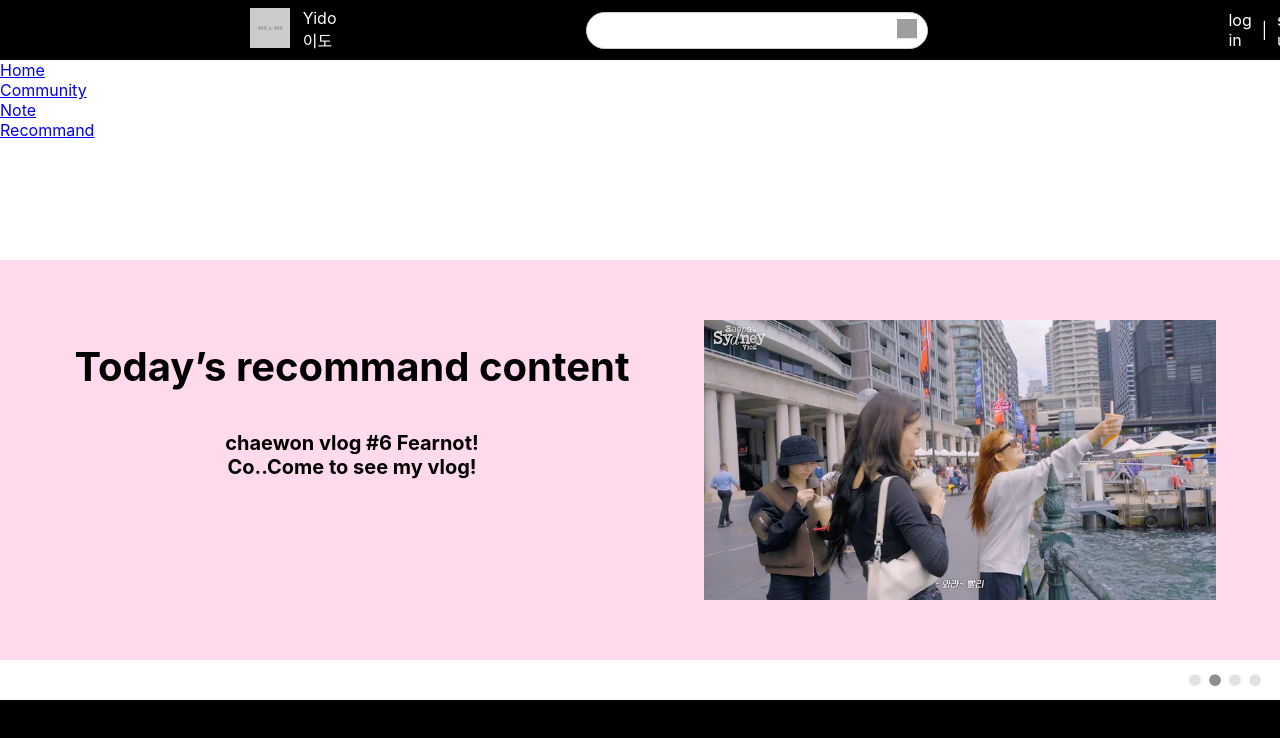
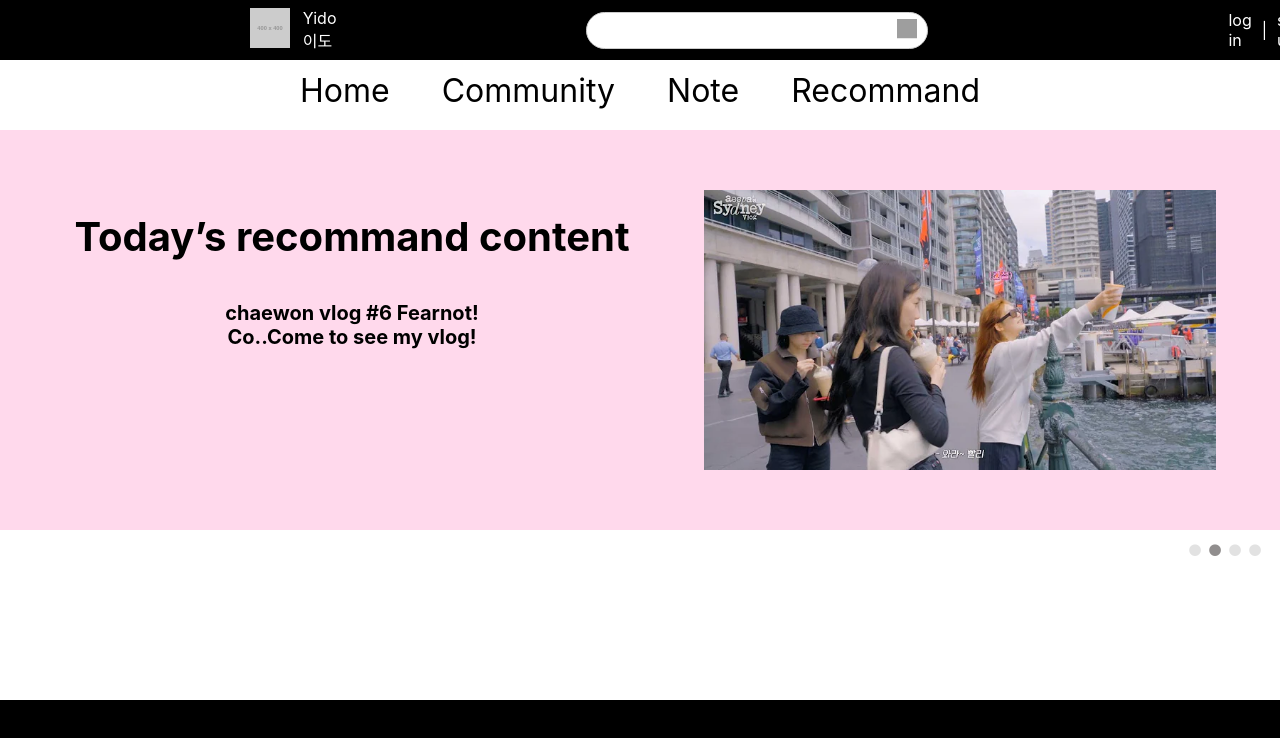
Before and after one commit to minu0897/capstone-yido, a React (Create React App) app: page / in a window 1280 px wide. Shown: the top 738 px of the page. Built offline with nearby package versions, Linux system fonts and the light colour scheme; grey boxes are pictures that could not be loaded.

Commit message:
navbar 작업

```diff
--- a/public/index.html
+++ b/public/index.html
@@ -15,6 +15,7 @@
       user's mobile device or desktop. See https://developers.google.com/web/fundamentals/web-app-manifest/
     -->
     <link rel="manifest" href="%PUBLIC_URL%/manifest.json" />
+
     <!--
       Notice the use of %PUBLIC_URL% in the tags above.
       It will be replaced with the URL of the `public` folder during the build.
--- a/src/components/common/navigation/Navigation.css
+++ b/src/components/common/navigation/Navigation.css
@@ -1,4 +1,15 @@
 .navigation {
-    height: 118px;
-    background-color: red;
+    height: 60px;
+    background-color: white;
+    font-size: 32px;
+    display: flex;
+    justify-content: space-between; /* 링크 사이에 균등 간격 */
+    align-items: center;
+    text-decoration: none;
+    padding: 0 300px;  /* 좌우 양쪽에 300px 패딩 적용 */
 }
+
+.navigation a, .navigation a:visited, .navigation a:hover, .navigation a:active {
+    color: inherit; /* 링크 텍스트 색상을 상위 요소와 동일하게 설정 */
+    text-decoration: none; /* 밑줄 제거 */
+}
--- a/src/components/common/navigation/Navigation.jsx
+++ b/src/components/common/navigation/Navigation.jsx
@@ -8,24 +8,12 @@ import Col from 'react-bootstrap/Col';
 const Navigation = () => {
 
   return (
-      <Container>
-        <Row>
-          <Col>
-            <Link to={'/'}>Home</Link>
-          </Col>
-          <Col>
-            <Link to={'/Community'}>Community</Link>
-          </Col>
-          <Col>
-            <Link to={'/Note'}>Note</Link>
-          </Col>
-          <Col>
-            <Link to={'/Recommand'}>Recommand</Link>
-          </Col>
-        </Row>
-      </Container>
-
-
+    <div className='navigation'>
+      <Link to={'/'}>Home</Link>
+      <Link to={'/Community'}>Community</Link>
+      <Link to={'/Note'}>Note</Link>
+      <Link to={'/Recommand'}>Recommand</Link>
+    </div>
   );
 };
 
```
